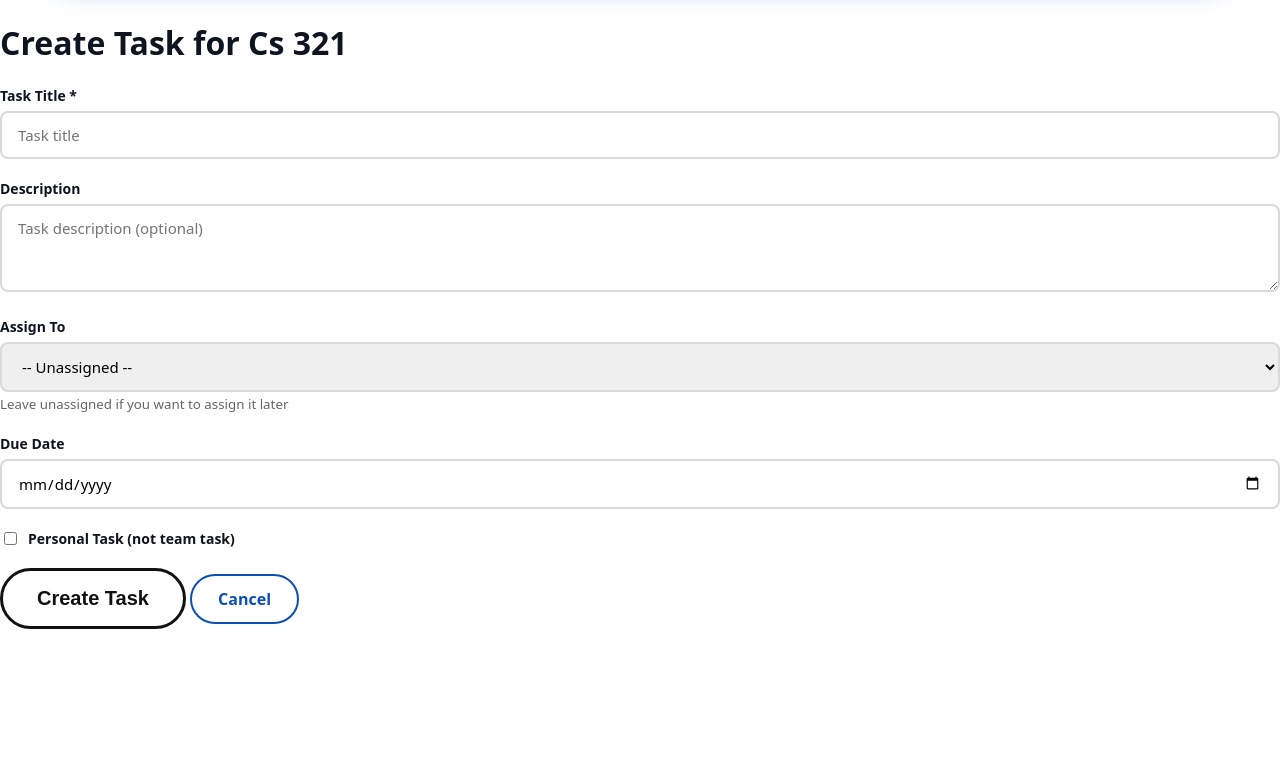
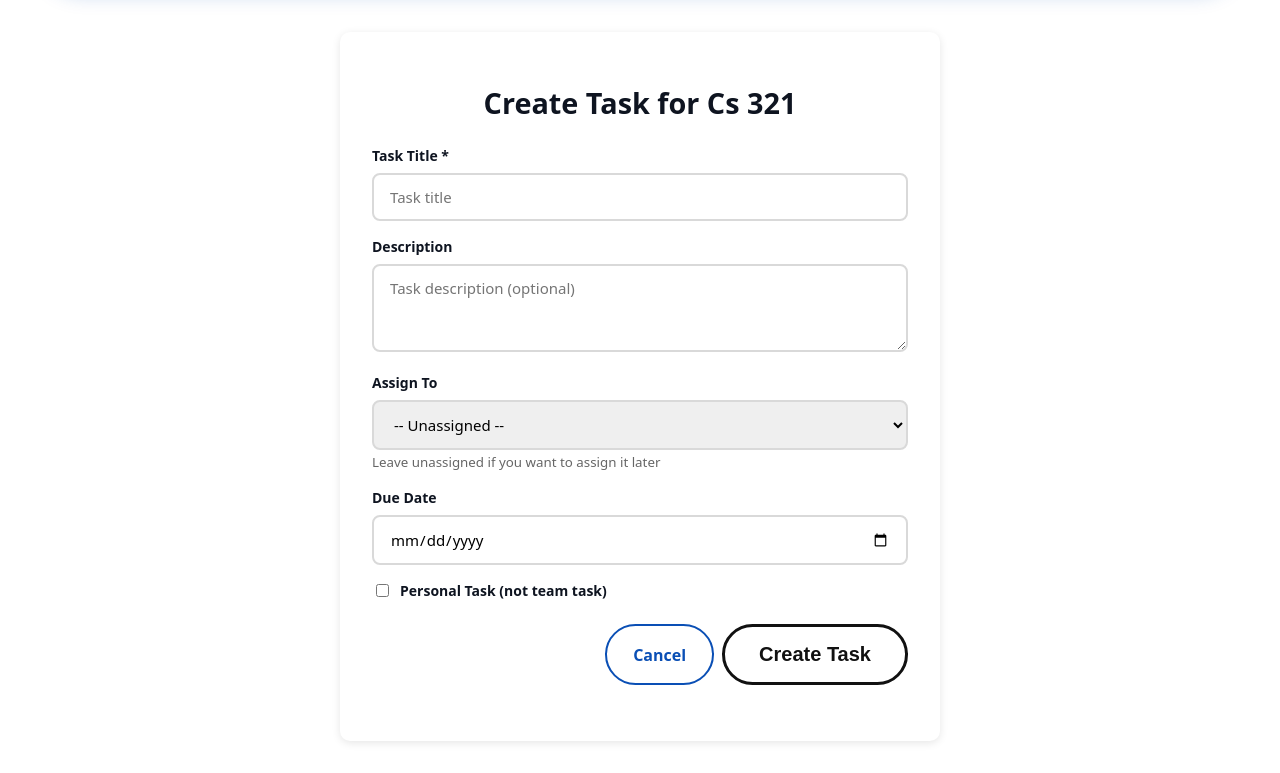
Before and after one commit to UCCS-CS4300-5300/Team-1-fall-2025-sec-1, a Django app: page /workspace/1/create-task/ in a window 1280 px wide. Shown: the part 110-883 px from the top of the page. Before the commit the page ends 739 px from the top, so only its background shows below. Run offline with Django 4.2, Linux system fonts and the light colour scheme; a user stored in the database is signed in; data comes from the database, SQL or seed files in the repository; both versions use the stored data as it was after the commit.

Commit message:
Changed the task creation page to not reach edge to edge

```diff
--- a/GroupThink/home/templates/home/create_task.html
+++ b/GroupThink/home/templates/home/create_task.html
@@ -2,59 +2,61 @@
 {% block title %}Create Task - GroupThink{% endblock %}
 
 {% block content %}
-<main class="form-container">
-  <div class="form-header">
-    <h1>Create Task for {{ workspace.name }}</h1>
+<main class="form-container" style="display: flex; justify-content: center; padding: 2rem;">
+  <div style="width: 100%; max-width: 600px; background: #fff; padding: 2rem; border-radius: 10px; box-shadow: 0 2px 8px rgba(0,0,0,0.1);">
+    <div class="form-header" style="margin-bottom: 1.5rem;">
+      <h1 style="font-size: 1.8rem; text-align: center;">Create Task for {{ workspace.name }}</h1>
     </div>
 
     <form method="post" class="auth-form">
       {% csrf_token %}
 
-    <div class="form-group">
-      <label for="id_title">Task Title *</label>
+      <div class="form-group" style="margin-bottom: 1rem;">
+        <label for="id_title" style="display: block; font-weight: 600; margin-bottom: 0.5rem;">Task Title *</label>
         {{ form.title }}
         {% if form.title.errors %}
-        <div class="error-message">{{ form.title.errors.0 }}</div>
+          <div class="error-message" style="color: #d9534f; margin-top: 0.25rem;">{{ form.title.errors.0 }}</div>
         {% endif %}
       </div>
 
-    <div class="form-group">
-      <label for="id_description">Description</label>
+      <div class="form-group" style="margin-bottom: 1rem;">
+        <label for="id_description" style="display: block; font-weight: 600; margin-bottom: 0.5rem;">Description</label>
         {{ form.description }}
         {% if form.description.errors %}
-        <div class="error-message">{{ form.description.errors.0 }}</div>
+          <div class="error-message" style="color: #d9534f; margin-top: 0.25rem;">{{ form.description.errors.0 }}</div>
         {% endif %}
       </div>
 
-    <div class="form-group">
-      <label for="id_assigned_to">Assign To</label>
+      <div class="form-group" style="margin-bottom: 1rem;">
+        <label for="id_assigned_to" style="display: block; font-weight: 600; margin-bottom: 0.5rem;">Assign To</label>
         {{ form.assigned_to }}
         {% if form.assigned_to.errors %}
-        <div class="error-message">{{ form.assigned_to.errors.0 }}</div>
+          <div class="error-message" style="color: #d9534f; margin-top: 0.25rem;">{{ form.assigned_to.errors.0 }}</div>
         {% endif %}
         <small style="color: #666;">Leave unassigned if you want to assign it later</small>
       </div>
 
-    <div class="form-group">
-      <label for="id_due_date">Due Date</label>
+      <div class="form-group" style="margin-bottom: 1rem;">
+        <label for="id_due_date" style="display: block; font-weight: 600; margin-bottom: 0.5rem;">Due Date</label>
         {{ form.due_date }}
         {% if form.due_date.errors %}
-        <div class="error-message">{{ form.due_date.errors.0 }}</div>
+          <div class="error-message" style="color: #d9534f; margin-top: 0.25rem;">{{ form.due_date.errors.0 }}</div>
         {% endif %}
       </div>
 
-    <div class="form-group" style="display: flex; align-items: center; gap: 8px;">
+      <div class="form-group" style="display: flex; align-items: center; gap: 0.5rem; margin-bottom: 1rem;">
         {{ form.is_personal }}
         <label for="id_is_personal" style="margin: 0;">{{ form.is_personal.label }}</label>
         {% if form.is_personal.errors %}
-        <div class="error-message">{{ form.is_personal.errors.0 }}</div>
+          <div class="error-message" style="color: #d9534f; margin-left: 0.5rem;">{{ form.is_personal.errors.0 }}</div>
         {% endif %}
       </div>
 
-    <div class="form-actions">
+      <div class="form-actions" style="display: flex; justify-content: flex-end; gap: 0.5rem; margin-top: 1.5rem;">
+        <a href="{% url 'workspace_detail' workspace.id %}" class="btn btn-secondary">Cancel</a>
         <button type="submit" class="btn btn-primary">Create Task</button>
-      <a href="{% url 'workspace_detail' workspace.id %}" class="btn btn-secondary">Cancel</a>
       </div>
     </form>
+  </div>
 </main>
 {% endblock %}
```
Also changed, not shown: GroupThink/db.sqlite3. Lines whose indentation alone changed are shown as unchanged.
